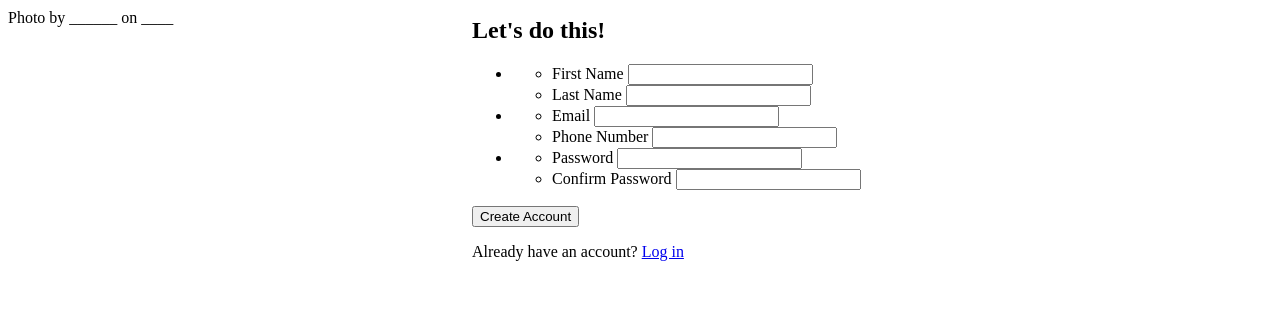
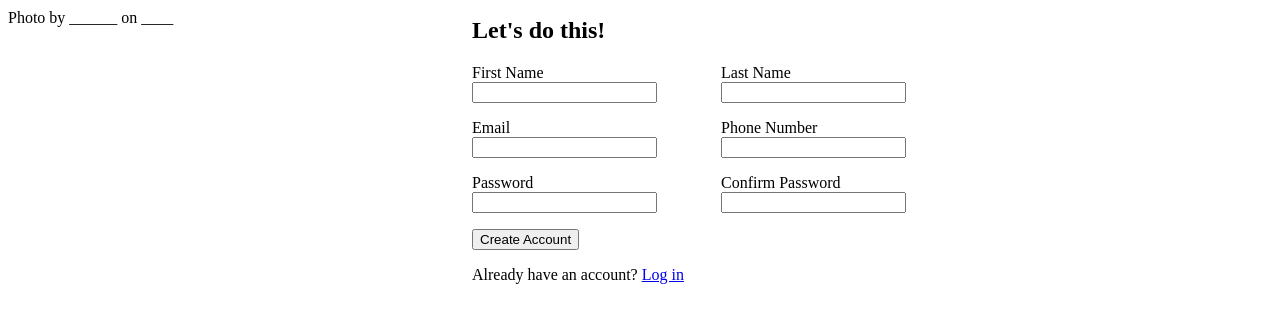
Before and after one commit to crystalsolenoid/odin-signup, a plain HTML site: page index.html in a window 1280 px wide. Shown: the part 97-420 px from the top of the page. Drawn offline with Linux system fonts and the light colour scheme.

Commit message:
Arrange form contents with flexbox

```diff
--- a/style.css
+++ b/style.css
@@ -14,3 +14,26 @@ main {
   flex-basis: 100ch;
   flex-shrink: 1;
 }
+
+form ul {
+  display: flex;
+  list-style-type: none;
+  flex-direction: column;
+
+  padding: 0;
+  row-gap: 1em;
+  column-gap: 8ch;
+}
+
+form ul ul {
+  flex-wrap: wrap;
+  flex-direction: row;
+}
+
+form li {
+  display: flex;
+  flex-direction: column;
+}
+
+input {
+}
```
